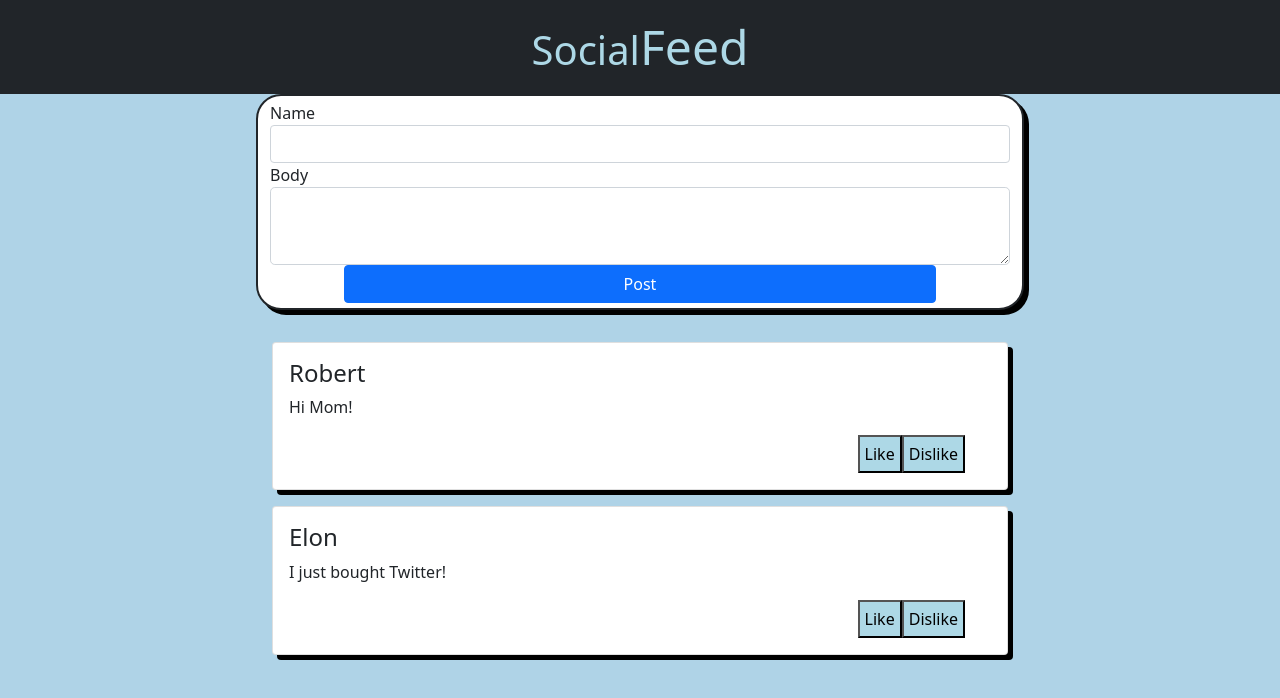
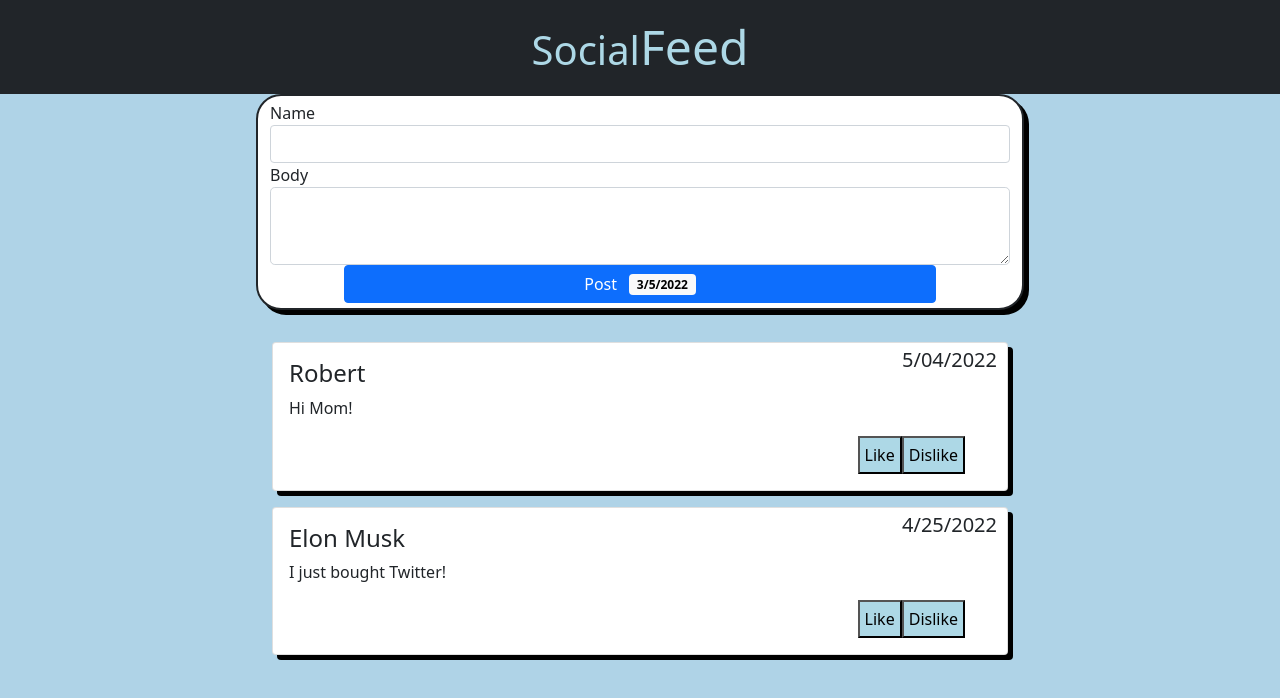
Before and after one commit to RAGessler/SocialFeed, a React (Create React App) app: page / in a window 1280 px wide. Shown: the top 698 px of the page. Built offline with nearby package versions, Linux system fonts and the light colour scheme.

Commit message:
added ability to add dates and display on posts

```diff
--- a/src/App.jsx
+++ b/src/App.jsx
@@ -6,7 +6,7 @@ import NavBar from './Components/NavBar/NavBar';
 
 function App() {
 
-  const [posts, setPosts] = useState([ {name: 'Robert', body: 'Hi Mom!'}, {name: 'Elon', body: 'I just bought Twitter!'} ])
+  const [posts, setPosts] = useState([ {name: 'Robert', body: 'Hi Mom!', date: '5/04/2022'}, {name: 'Elon Musk', body: 'I just bought Twitter!', date:'4/25/2022'} ])
 
   function addNewPost(post){
     let tempPosts = [...posts, post];
--- a/src/Components/CreatePost/CreatePost.css
+++ b/src/Components/CreatePost/CreatePost.css
@@ -6,9 +6,3 @@
     background-color: white;
     padding: 5px;
 }
-
-/* .btn{
-    margin: 0 auto,
-    display: block,
-    width: 80%,
-} */
--- a/src/Components/CreatePost/CreatePost.jsx
+++ b/src/Components/CreatePost/CreatePost.jsx
@@ -9,10 +9,17 @@ const CreatePost = (props) => {
         event.preventDefault();
         let newPost = {
             name: name,
-            body: body
+            body: body,
+            date: fullDate
         };
         props.createNewPost(newPost)
     }
+
+    let currentDate = new Date()
+    let day = currentDate.getDate()
+    let month = currentDate.getMonth() + 1
+    let year = currentDate.getFullYear()
+    let fullDate = `${day}/${month}/${year}`
 
     return(
         <div className='container'>
@@ -24,7 +31,9 @@ const CreatePost = (props) => {
                     <div className='form-group'>
                         <label htmlFor="postBody">Body</label>
                         <textarea id='postBody' className='form-control form-control-lg' aria-label='Body' type="text" value={body} onChange={(event) => setBody(event.target.value)}/>
-                        <button className='btn btn-primary' style={{margin: "0 auto", display: "block", width: "80%",}} type='submit'>Post</button>
+                        <button className='btn btn-primary' style={{margin: "0 auto", display: "block", width: "80%",}} type='submit'>Post
+                        <span className='badge bg-light' style={{color:'black', marginLeft: '1em'}} >{fullDate}</span>
+                        </button>
                     </div>
                 </form>
             </div>
--- a/src/Components/DisplayPosts/DisplayPosts.css
+++ b/src/Components/DisplayPosts/DisplayPosts.css
@@ -2,3 +2,11 @@
 .btn-group{
     margin-left: 81%;
 }
+
+.card-date{
+    margin-top: 5px;
+    margin-right: 10px;
+    position: absolute;
+    top: 0;
+    right: 0;
+}
--- a/src/Components/DisplayPosts/DisplayPosts.jsx
+++ b/src/Components/DisplayPosts/DisplayPosts.jsx
@@ -12,6 +12,7 @@ const DisplayPosts = (props) => {
                     <div className='card mw-100' style={{margin:'1em', padding:'1em', boxShadow: '5px 5px black'}} key={index}>
                         <h4 className='card-title'>{element.name}</h4>
                         <p className='card-text'>{element.body}</p>
+                        <h5 className='card-date'>{element.date}</h5>
                         <footer className="Buttons">
                             <div className='btn-group'>
                                 <LikeButton/>
```
